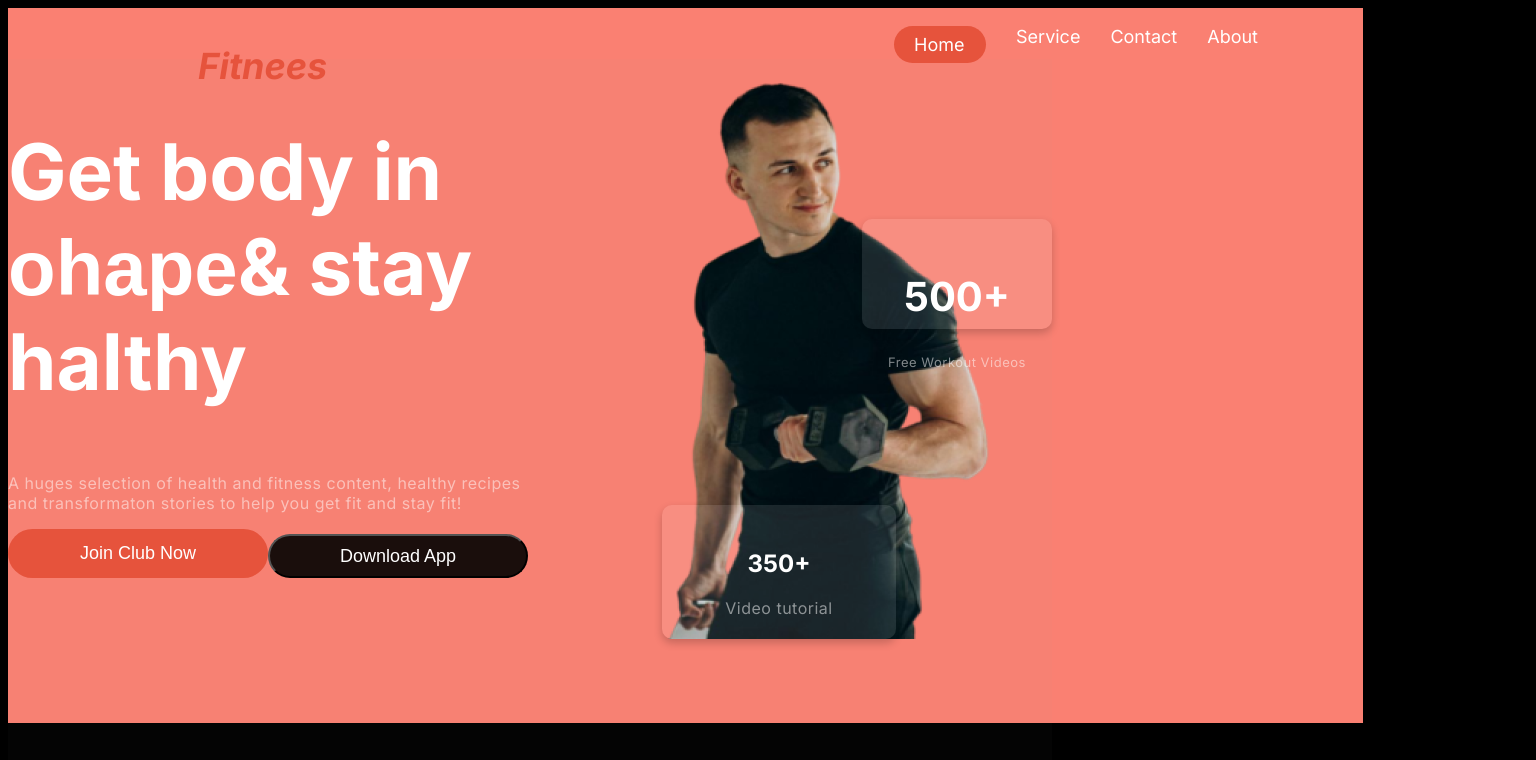
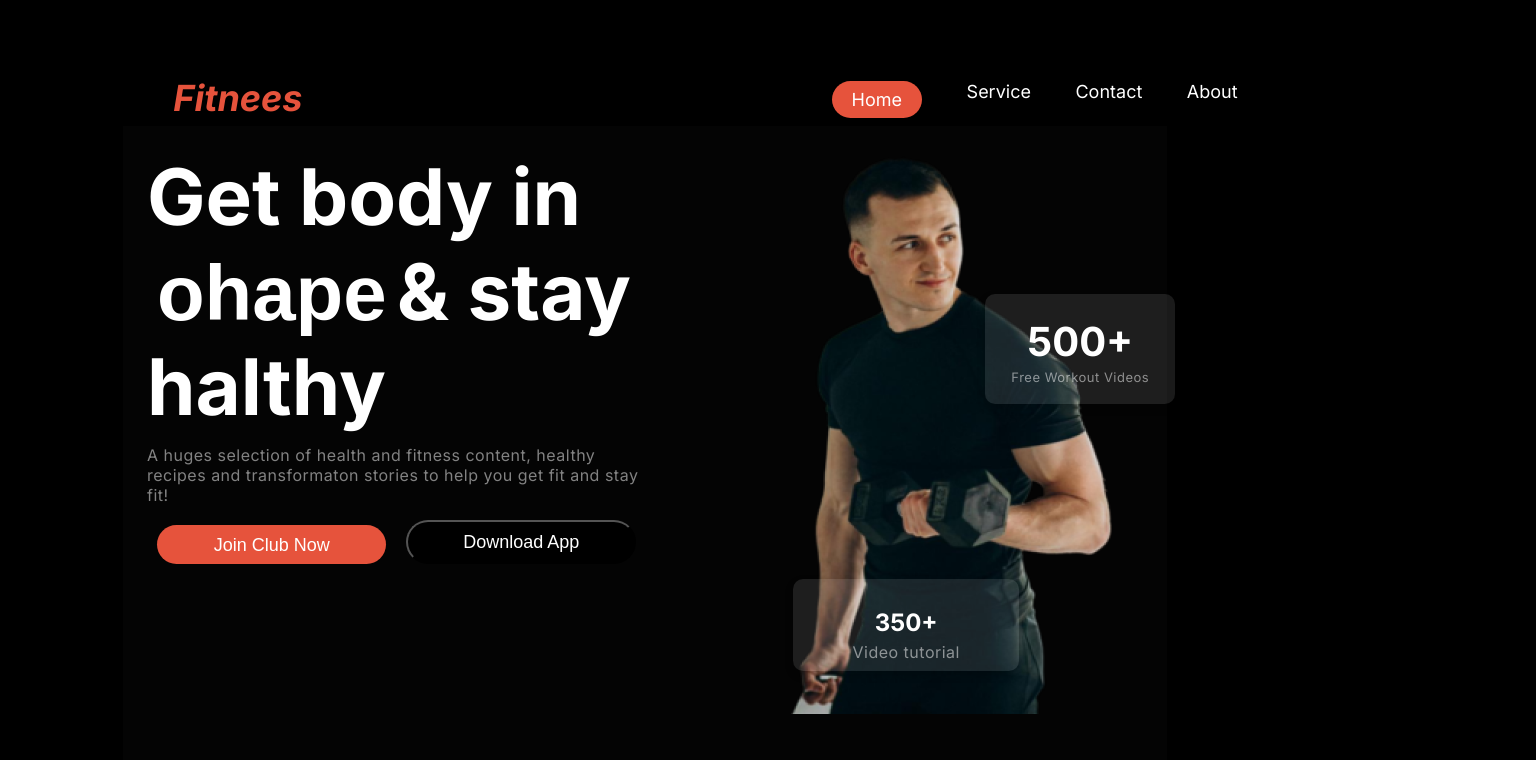
Before and after one commit to mohammademon393/Assignment-2, a plain HTML site: page index.html in a window 1280 px wide. Shown: the top 760 px of the page, 1536 px wide, since content can reach past the window. Drawn offline with Linux system fonts and the light colour scheme; files whose address does not match are found by name; a web font is replaced by a local one.

Commit message:
modifiy section

```diff
--- a/Styels/styels.css
+++ b/Styels/styels.css
@@ -12,7 +12,9 @@ body{
     color: white;
     background-color: rgb(0, 0, 0);
 }
-
+*{
+    margin: 2%;
+}
 
 .all-p{
     font-size: 16px;
@@ -31,7 +33,7 @@ body{
 #section-nav{
     width: 1355px;
     height: 715px;
-    background-color: salmon;
+
 }
 
 .nav-section{
@@ -40,7 +42,7 @@ body{
     width: 1060px;
     height: 46px;
     top:57px;
-    padding-left: 190px;
+
 
 }
 
```
